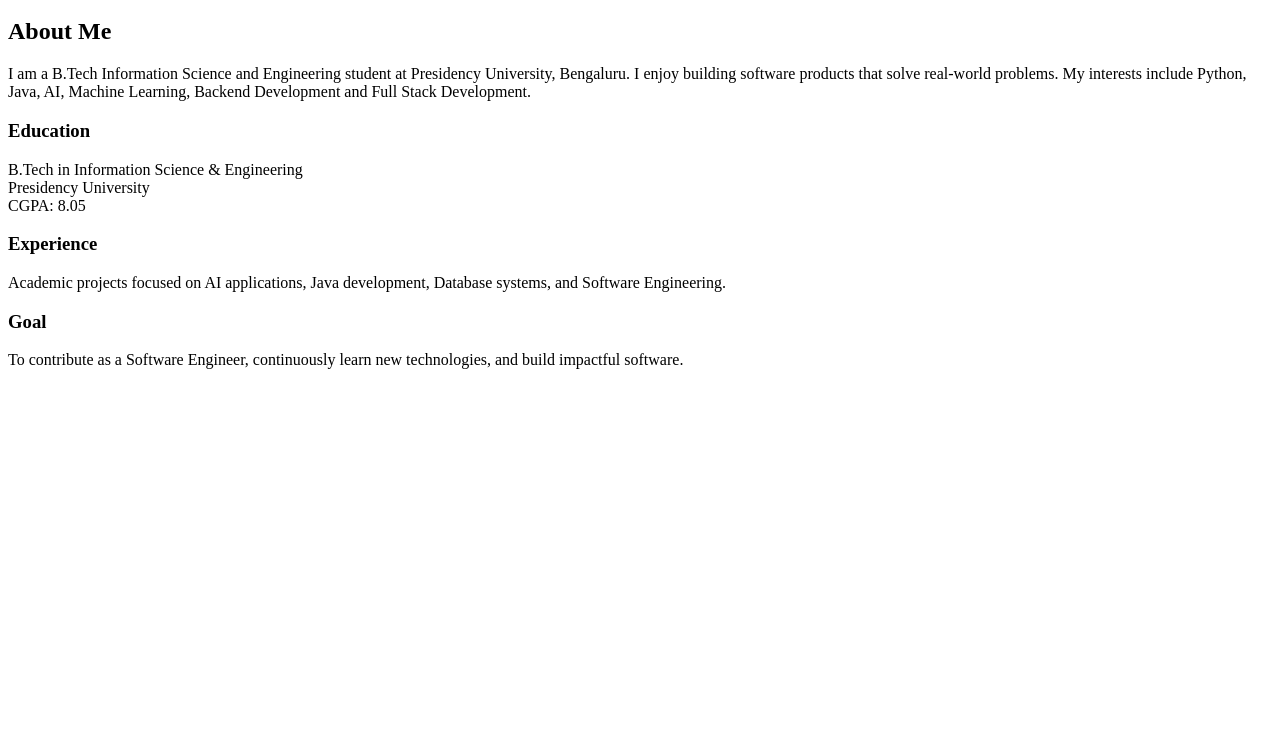
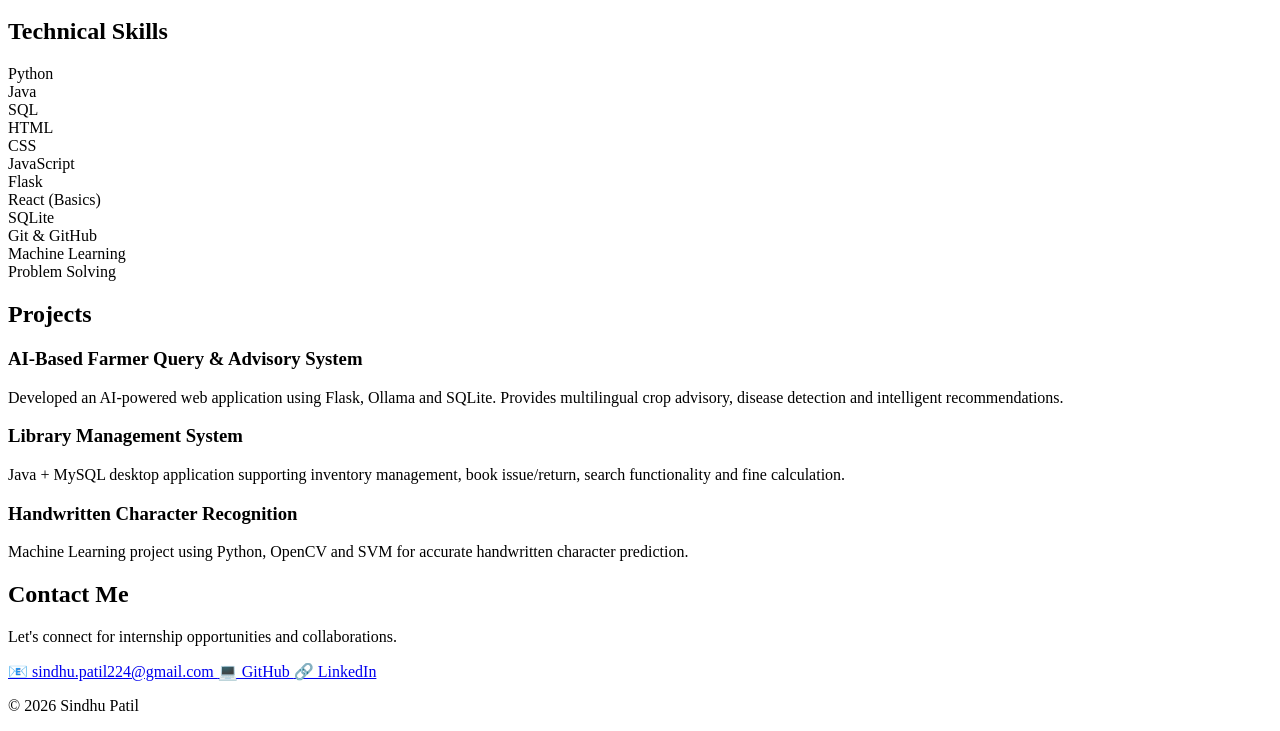
Before and after one commit to Sindhu-patil224/Sindhu_Patil_Portfolio, a plain HTML site: page index.html in a window 1280 px wide. Shown: the part 383-1114 px from the top of the page. Before the commit the page ends 800 px from the top, so only its background shows below. Drawn offline with Linux system fonts and the light colour scheme.

Commit message:
Update index.html

```diff
--- a/index.html
+++ b/index.html
@@ -87,77 +87,95 @@ AI-powered applications and solving real-world problems through technology.
 
 
 
-<section id="about">
+<!-- Skills -->
+
+<section id="skills">
 
 <div class="container">
 
-<h2>About Me</h2>
+<h2>Technical Skills</h2>
+
+<div class="skill-grid">
+
+<div class="skill"> Python</div>
+
+<div class="skill"> Java</div>
+
+<div class="skill"> SQL</div>
+
+<div class="skill"> HTML</div>
+
+<div class="skill"> CSS</div>
+
+<div class="skill"> JavaScript</div>
+
+<div class="skill"> Flask</div>
+
+<div class="skill"> React (Basics)</div>
+
+<div class="skill"> SQLite</div>
+
+<div class="skill"> Git & GitHub</div>
+
+<div class="skill"> Machine Learning</div>
+
+<div class="skill"> Problem Solving</div>
+
+</div>
+
+</div>
+
+</section>
+
+
+
+<!-- Projects -->
+
+<section id="projects">
+
+<div class="container">
+
+<h2>Projects</h2>
+
+<div class="project-grid">
+
+<div class="project">
+
+<h3>AI-Based Farmer Query & Advisory System</h3>
 
 <p>
 
-I am a B.Tech Information Science and Engineering student at Presidency University, Bengaluru.
+Developed an AI-powered web application using Flask, Ollama and SQLite.
 
-I enjoy building software products that solve real-world problems.
-
-My interests include Python, Java, AI, Machine Learning,
-
-Backend Development and Full Stack Development.
-
-</p>
-
-<div class="cards">
-
-<div class="card">
-
-<h3>Education</h3>
-
-<p>
-
-B.Tech in Information Science & Engineering
-
-<br>
-
-Presidency University
-
-<br>
-
-CGPA: 8.05
+Provides multilingual crop advisory, disease detection and intelligent recommendations.
 
 </p>
 
 </div>
 
-<div class="card">
+<div class="project">
 
-<h3>Experience</h3>
+<h3>Library Management System</h3>
 
 <p>
 
-Academic projects focused on
+Java + MySQL desktop application supporting inventory management,
 
-AI applications,
-
-Java development,
-
-Database systems,
-
-and Software Engineering.
+book issue/return, search functionality and fine calculation.
 
 </p>
 
 </div>
 
-<div class="card">
+<div class="project">
 
-<h3>Goal</h3>
+<h3>Handwritten Character Recognition</h3>
 
 <p>
 
-To contribute as a Software Engineer,
+Machine Learning project using Python, OpenCV and SVM for
 
-continuously learn new technologies,
-
-and build impactful software.
+accurate handwritten character prediction.
 
 </p>
 
@@ -168,3 +186,65 @@ and build impactful software.
 </div>
 
 </section>
+
+
+
+<!-- Contact -->
+
+<section id="contact">
+
+<div class="container">
+
+<h2>Contact Me</h2>
+
+<p>
+
+Let's connect for internship opportunities and collaborations.
+
+</p>
+
+<div class="contact-links">
+
+<a href="mailto:sindhu.patil224@gmail.com">
+
+📧 sindhu.patil224@gmail.com
+
+</a>
+
+<a href="https://github.com/YOUR_USERNAME" target="_blank">
+
+💻 GitHub
+
+</a>
+
+<a href="https://linkedin.com/in/YOUR_LINKEDIN" target="_blank">
+
+🔗 LinkedIn
+
+</a>
+
+</div>
+
+</div>
+
+</section>
+
+
+
+<footer>
+
+<p>
+
+© 2026 Sindhu Patil
+
+</p>
+
+</footer>
+
+
+
+<script src="script.js"></script>
+
+</body>
+
+</html>
```
